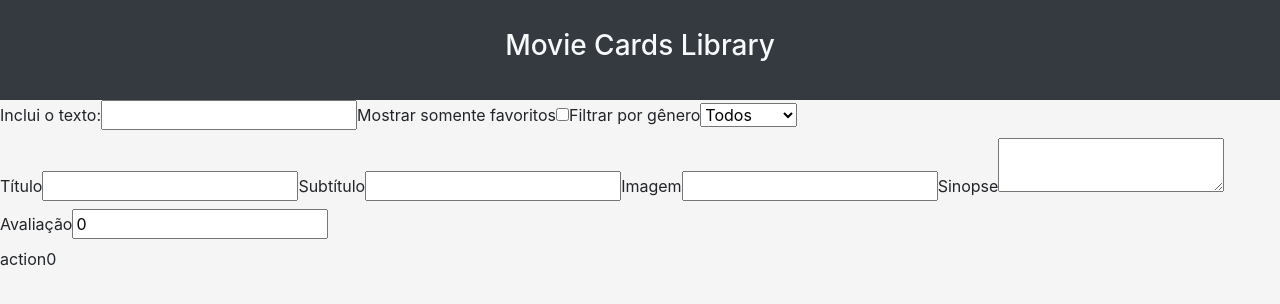
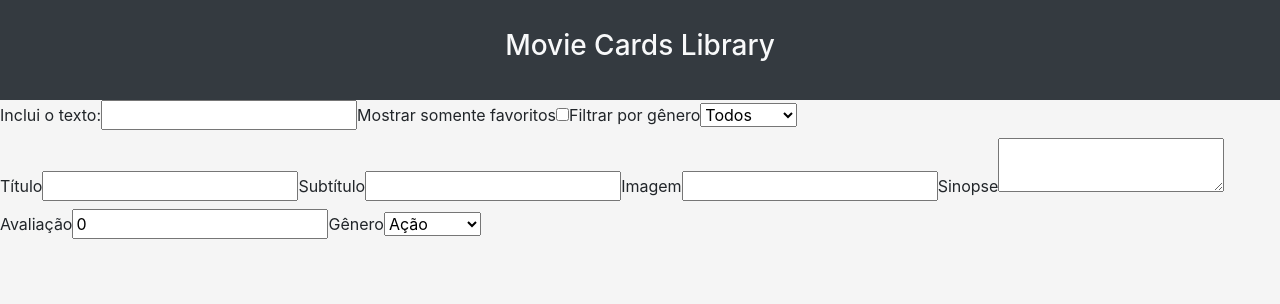
Before and after one commit to thosijulio/trybe-projects, a React (Create React App) app in the folder 2.FRONT-END/12.3-MOVIE-CARDS-LIBRARY-STATEFUL/: page / in a window 1280 px wide. Shown: the top 304 px of the page. Built offline with nearby package versions, Linux system fonts and the light colour scheme.

Commit message:
resolucao exercicio 13

```diff
--- a/2.FRONT-END/12.3-MOVIE-CARDS-LIBRARY-STATEFUL/src/components/AddMovie.jsx
+++ b/2.FRONT-END/12.3-MOVIE-CARDS-LIBRARY-STATEFUL/src/components/AddMovie.jsx
@@ -26,7 +26,24 @@ class AddMovie extends React.Component {
   }
 
   renderForm(name, type, legend, value) {
-    if (type !== 'textarea') {
+    if (type === 'select') {
+      return (
+        <label htmlFor={ `${name}` } data-testid={ `${name}-input-label` }>
+          {legend}
+          <select
+            id={ name }
+            type={ type }
+            data-testid={ `${name}-input` }
+            value={ value }
+            onChange={ this.handleFormChange }
+          >
+            <option value="action" data-testid="genre-option">Ação</option>
+            <option value="comedy" data-testid="genre-option">Comédia</option>
+            <option value="thriller" data-testid="genre-option">Suspense</option>
+          </select>
+        </label>
+      );
+    } if (type !== 'textarea') {
       return (
         <label htmlFor={ `${name}` } data-testid={ `${name}-input-label` }>
           {legend}
@@ -62,7 +79,7 @@ class AddMovie extends React.Component {
         { this.renderForm('image', 'text', 'Imagem', imagePath)}
         { this.renderForm('storyline', 'textarea', 'Sinopse', storyline)}
         { this.renderForm('rating', 'number', 'Avaliação', rating)}
-        <p>{ genre + rating + storyline }</p>
+        { this.renderForm('genre', 'select', 'Gênero', genre)}
       </form>
     );
   }
```
